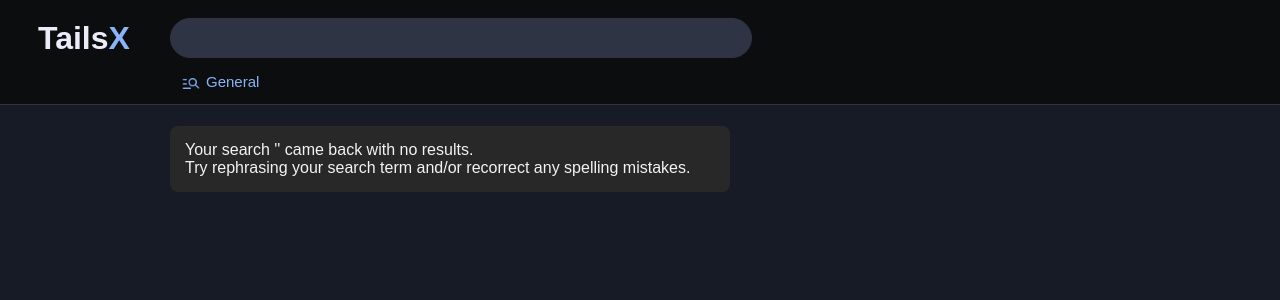
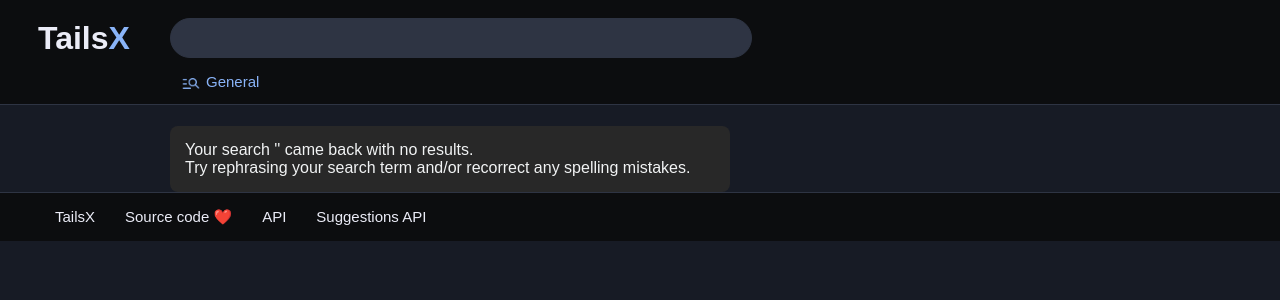
Before and after one commit to Extravi/araa-search, a Flask app: template templates/images.html in a window 1280 px wide. Shown: the top 300 px of the page. Run offline with Flask 2, Linux system fonts and the light colour scheme; the template is opened without the code that fills it, so the values that code supplies are empty.

Commit message:
Update images.html

```diff
--- a/templates/images.html
+++ b/templates/images.html
@@ -29,15 +29,18 @@
     </form>
     <p class="fetched">{{ fetched }}</p>
     {% if results %}
+    <div class="images">
         {% for result in results %}
         <img src="{{ result }}"/>
         {% endfor %}
+    </div>
     {% else %}
         <div class="no-results-found">
             Your search '{{ q }}' came back with no results.<br>
             Try rephrasing your search term and/or recorrect any spelling mistakes.
         </div>
     {% endif %}
+    <div class="footer"><a href="/">TailsX</a><a target="_blank" href="https://github.com/Extravi/tailsx">Source code ❤️</a><a target="_blank" href="/api?q=firefox">API</a><a target="_blank" href="/suggestions?q=firefox">Suggestions API</a></div>
 </body>
 
 </html>
```
